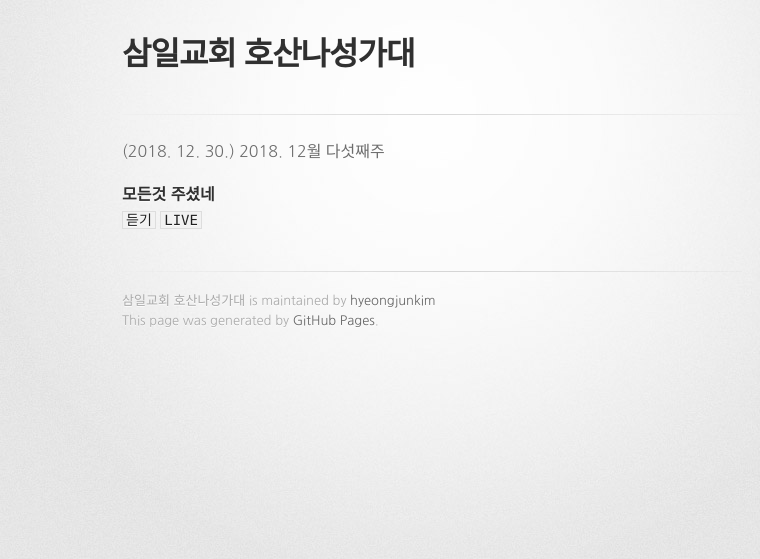
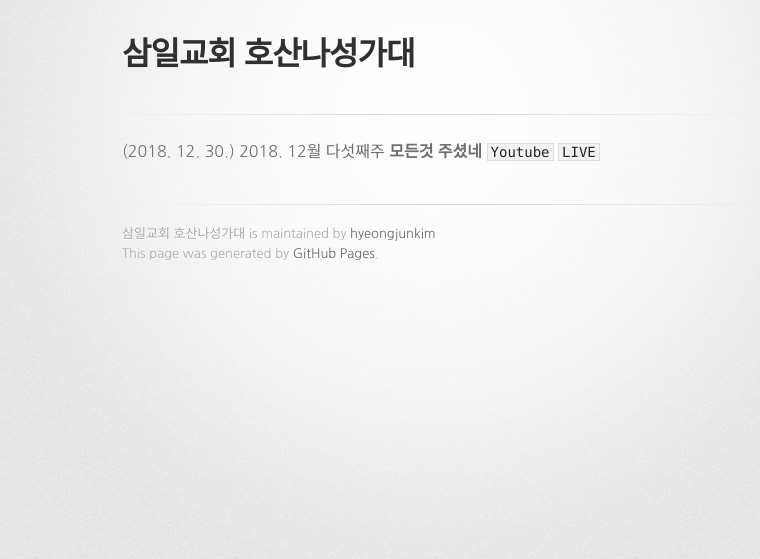
Before and after one commit to hyeongjunkim/web_hosanaachoir, a Jekyll site: the page built from index.md, in a window 1280 px wide. Shown: the top 559 px of the page, without its empty margins (208-968 px from the left). Built offline with Jekyll 4.4.1, drawn with Linux system fonts in a browser that asks for light colours; some web fonts are replaced.

Commit message:
Update index.md

```diff
--- a/index.md
+++ b/index.md
@@ -3,6 +3,6 @@ layout: default
 ---
 
 (2018. 12. 30.) 2018. 12월 다섯째주
-#### 모든것 주셨네
-[`듣기`](https://www.youtube.com/watch?v=3p7sR2LFGUY)
+**모든것 주셨네**
+[`Youtube`](https://www.youtube.com/watch?v=3p7sR2LFGUY)
 [`LIVE`](http://hosanna.hjkim.me/assets/media/Hosanna_The_Last_Praise.m4a?raw=true)
```
